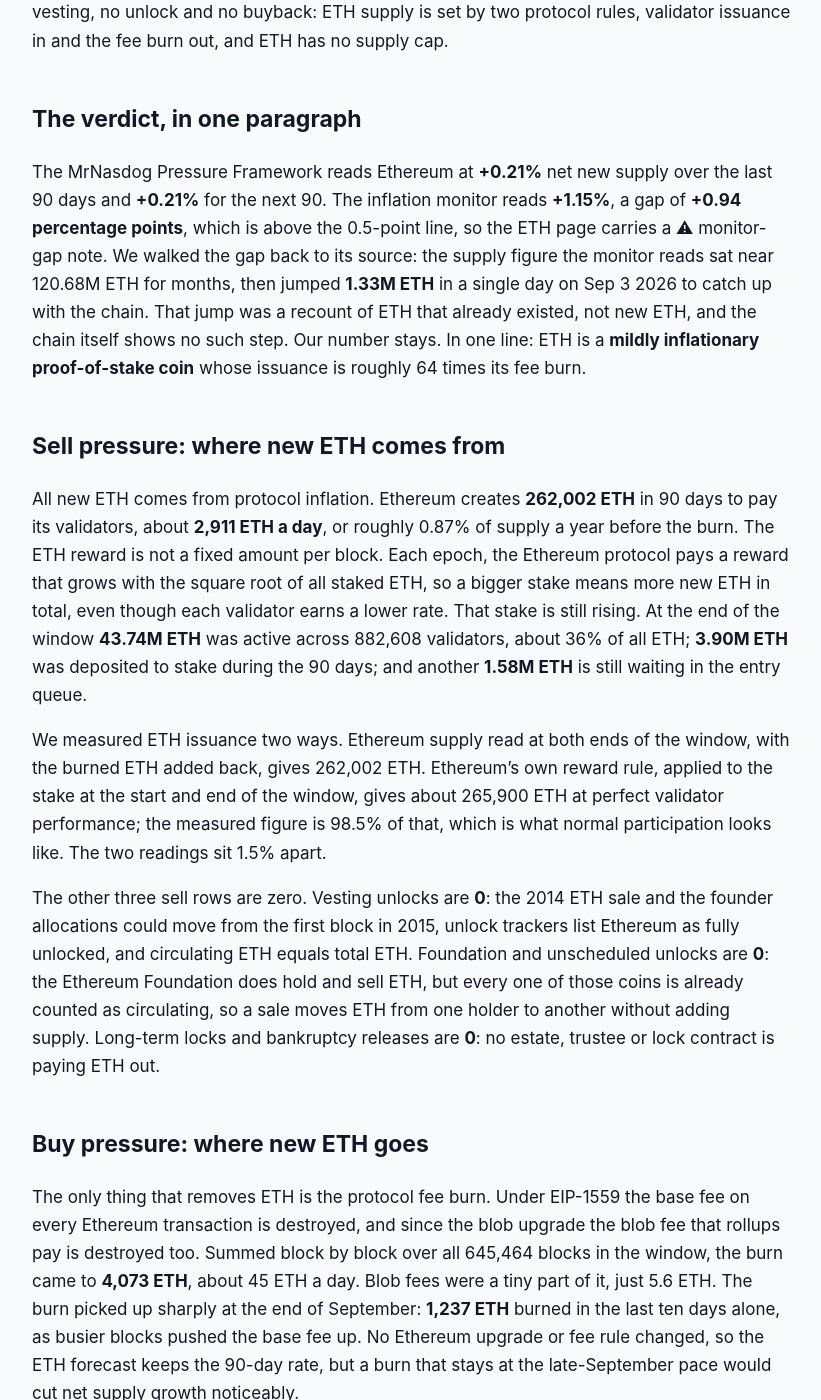
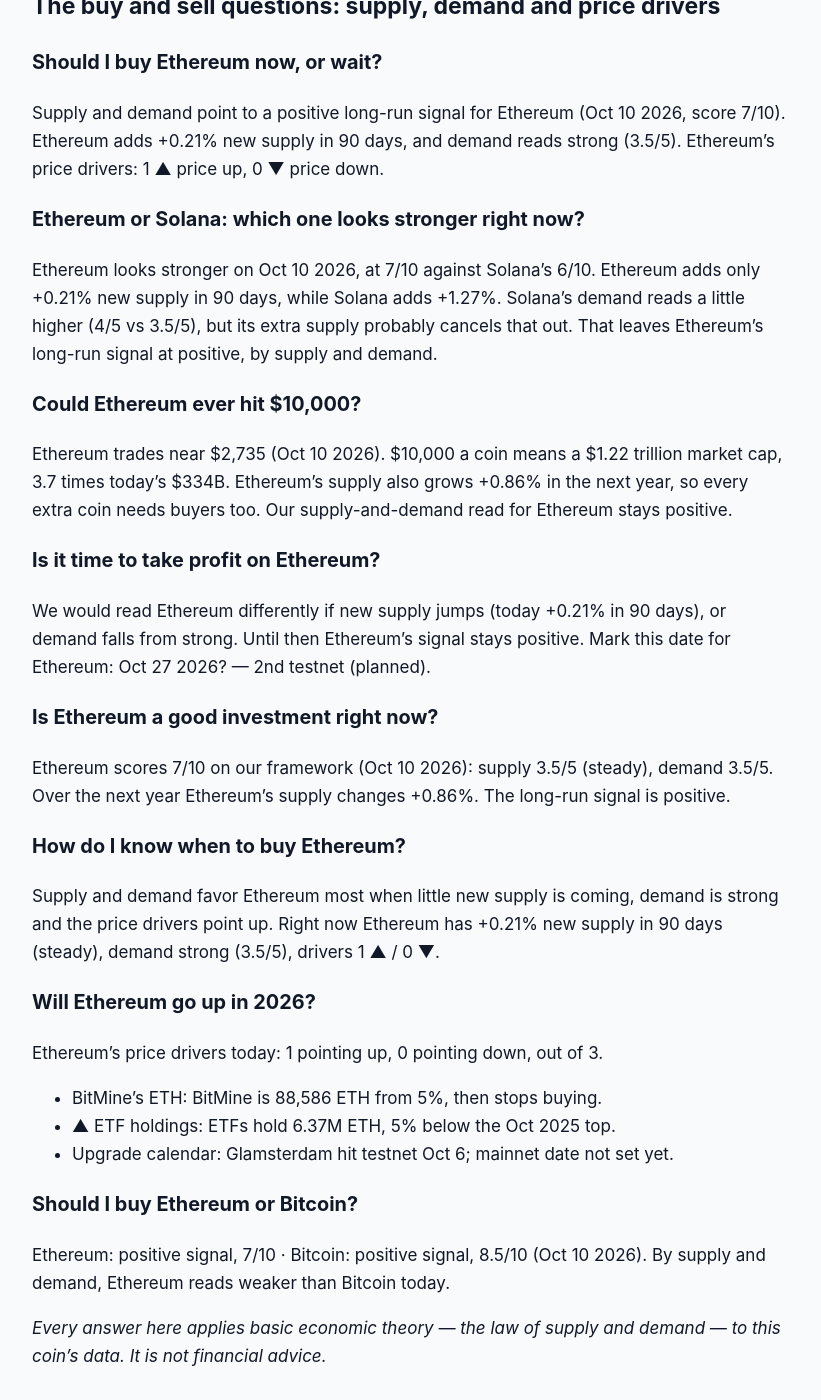
Before and after one commit to jeevansongmy-spec/mrnasdog-articles, a Jekyll site: the page built from crypto/eth-pressure-framework.md, in a window 1280 px wide and 1400 px high, scrolled down 300 px. Shown: the whole window, without its empty margins (228-1049 px from the left). Built offline with Jekyll 4.4.1, drawn with Linux system fonts in a browser that asks for light colours; some of the changed text lies outside the part shown.

Commit message:
publish: crypto/eth-pressure-framework

```diff
--- a/crypto/eth-pressure-framework.md
+++ b/crypto/eth-pressure-framework.md
@@ -1,14 +1,60 @@
 ---
-title:         "ETH Inflation Analysis · September 2026 · Mixed flows · supply roughly steady"
+title: "Should I buy Ethereum now, or wait? Supply, Demand and Price Drivers (October 2026)"
 description:   "ETH is mildly inflationary: 262K ETH of validator issuance against a 4.07K fee burn gives +0.21% net over 90 days, the same next. No vesting, no unlock, no cap."
 canonical_url: "https://mrnasdog.com/research/eth/inflation"
 tags:          ["crypto", "eth", "ethereum", "staking"]
 published:     true
 ---
-
 *Originally published at [https://mrnasdog.com/research/eth/inflation](https://mrnasdog.com/research/eth/inflation)*
 
-# ETH Inflation Analysis · September 2026 · Mixed flows · supply roughly steady
+# Should I buy Ethereum now, or wait? Supply, Demand and Price Drivers (October 2026)
+
+<!-- questions:start -->
+
+Updated Oct 10 2026 from the live page: [mrnasdog.com/research/eth](https://mrnasdog.com/research/eth).
+
+## The buy and sell questions: supply, demand and price drivers
+
+### Should I buy Ethereum now, or wait?
+
+Supply and demand point to a positive long-run signal for Ethereum (Oct 10 2026, score 7/10). Ethereum adds +0.21% new supply in 90 days, and demand reads strong (3.5/5). Ethereum's price drivers: 1 ▲ price up, 0 ▼ price down.
+
+### Ethereum or Solana: which one looks stronger right now?
+
+Ethereum looks stronger on Oct 10 2026, at 7/10 against Solana's 6/10. Ethereum adds only +0.21% new supply in 90 days, while Solana adds +1.27%. Solana's demand reads a little higher (4/5 vs 3.5/5), but its extra supply probably cancels that out. That leaves Ethereum's long-run signal at positive, by supply and demand.
+
+### Could Ethereum ever hit $10,000?
+
+Ethereum trades near $2,735 (Oct 10 2026). $10,000 a coin means a $1.22 trillion market cap, 3.7 times today's $334B. Ethereum's supply also grows +0.86% in the next year, so every extra coin needs buyers too. Our supply-and-demand read for Ethereum stays positive.
+
+### Is it time to take profit on Ethereum?
+
+We would read Ethereum differently if new supply jumps (today +0.21% in 90 days), or demand falls from strong. Until then Ethereum's signal stays positive. Mark this date for Ethereum: Oct 27 2026? — 2nd testnet (planned).
+
+### Is Ethereum a good investment right now?
+
+Ethereum scores 7/10 on our framework (Oct 10 2026): supply 3.5/5 (steady), demand 3.5/5. Over the next year Ethereum's supply changes +0.86%. The long-run signal is positive.
+
+### How do I know when to buy Ethereum?
+
+Supply and demand favor Ethereum most when little new supply is coming, demand is strong and the price drivers point up. Right now Ethereum has +0.21% new supply in 90 days (steady), demand strong (3.5/5), drivers 1 ▲ / 0 ▼.
+
+### Will Ethereum go up in 2026?
+
+Ethereum's price drivers today: 1 pointing up, 0 pointing down, out of 3.
+- BitMine's ETH: BitMine is 88,586 ETH from 5%, then stops buying.
+- ▲ ETF holdings: ETFs hold 6.37M ETH, 5% below the Oct 2025 top.
+- Upgrade calendar: Glamsterdam hit testnet Oct 6; mainnet date not set yet.
+
+### Should I buy Ethereum or Bitcoin?
+
+Ethereum: positive signal, 7/10 · Bitcoin: positive signal, 8.5/10 (Oct 10 2026). By supply and demand, Ethereum reads weaker than Bitcoin today.
+
+*Every answer here applies basic economic theory — the law of supply and demand — to this coin's data. It is not financial advice.*
+
+<!-- questions:end -->
+
+## Part 1 · Supply: ETH Inflation Analysis · September 2026 · Mixed flows · supply roughly steady
 
 ETH supply is growing slowly and steadily. Over the 90 days to Sep 30 2026, Ethereum paid its validators **262,002 ETH** of brand-new coins, while the EIP-1559 fee burn destroyed **4,073 ETH**, so net supply rose **+0.21%**, and the next 90 days project the same **+0.21%**. There is no vesting, no unlock and no buyback: ETH supply is set by two protocol rules, validator issuance in and the fee burn out, and ETH has no supply cap.
 
```
